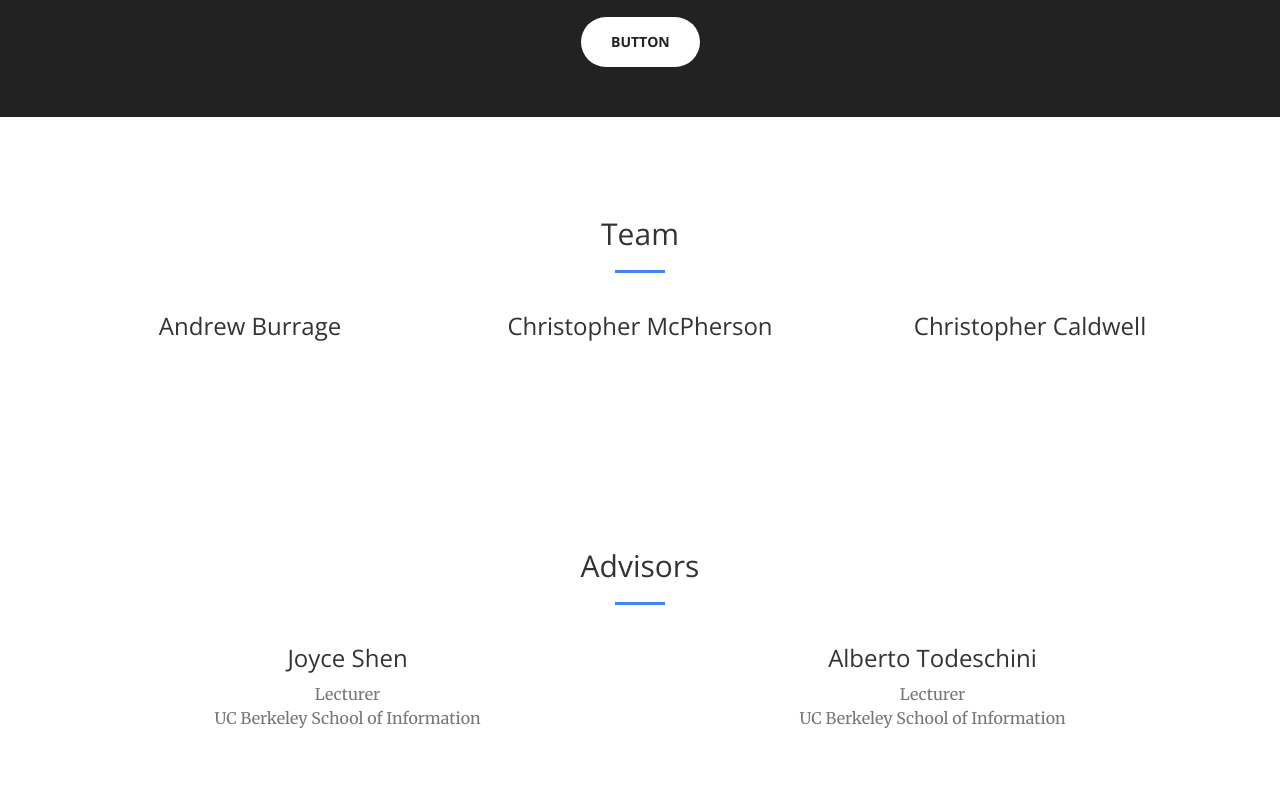
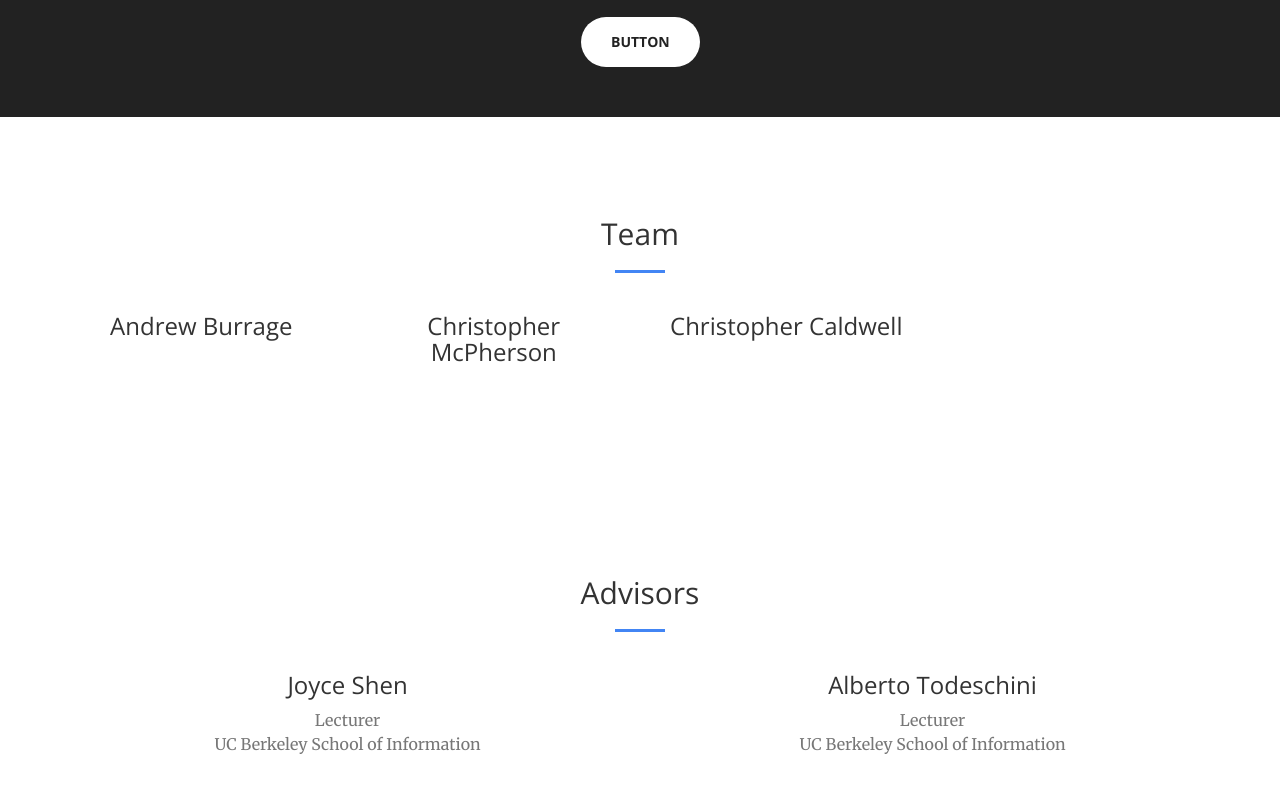
Before and after one commit to Fink-Security/FinkSecuritySite, a website: page index.html in a window 1280 px wide. Shown: the part 2096-2888 px from the top of the page. Drawn offline with nearby package versions, Linux system fonts and the light colour scheme.

```diff
--- a/index.html
+++ b/index.html
@@ -247,7 +247,7 @@
     <section id="team">
         <div class="container">
             <div class="row">
-                <div class="col-lg-8 col-lg-offset-2 text-center">
+                <div class="col-lg-12 text-center">
                     <h2 class="section-heading">Team</h2>
                     <hr class="primary">
                 </div>
@@ -255,19 +255,19 @@
         </div>
         <div class="container">
             <div class="row">
-                <div class="col-lg-4 col-md-12 text-center">
+                <div class="col-lg-3 col-md-6 text-center">
                     <div class="service-box">
                         <!--<img src="img/portfolio/thumbnails/joyce.jpg" class="img-responsive" alt="">-->
                         <h3>Andrew Burrage</h3>
                     </div>
                 </div>
-                <div class="col-lg-4 col-md-12 text-center">
+                <div class="col-lg-3 col-md-6 text-center">
                     <div class="service-box">
                         <!--<img src="img/portfolio/thumbnails/alberto.jpg" class="img-responsive" alt="">-->
                         <h3>Christopher McPherson</h3>
                     </div>
                 </div>
-                <div class="col-lg-4 col-md-12 text-center">
+                <div class="col-lg-3 col-md-6 text-center">
                     <div class="service-box">
                         <!--<img src="img/portfolio/thumbnails/alberto.jpg" class="img-responsive" alt="">-->
                         <h3>Christopher Caldwell</h3>
```
